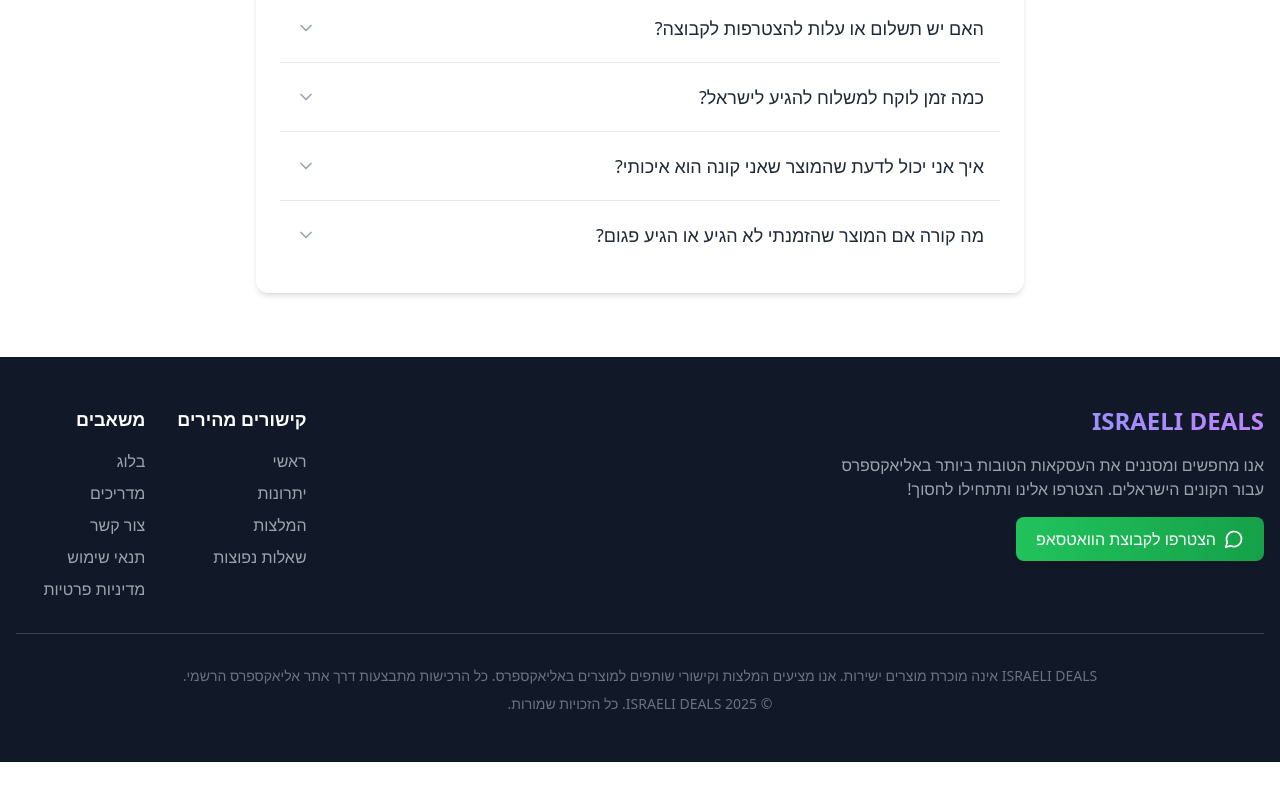
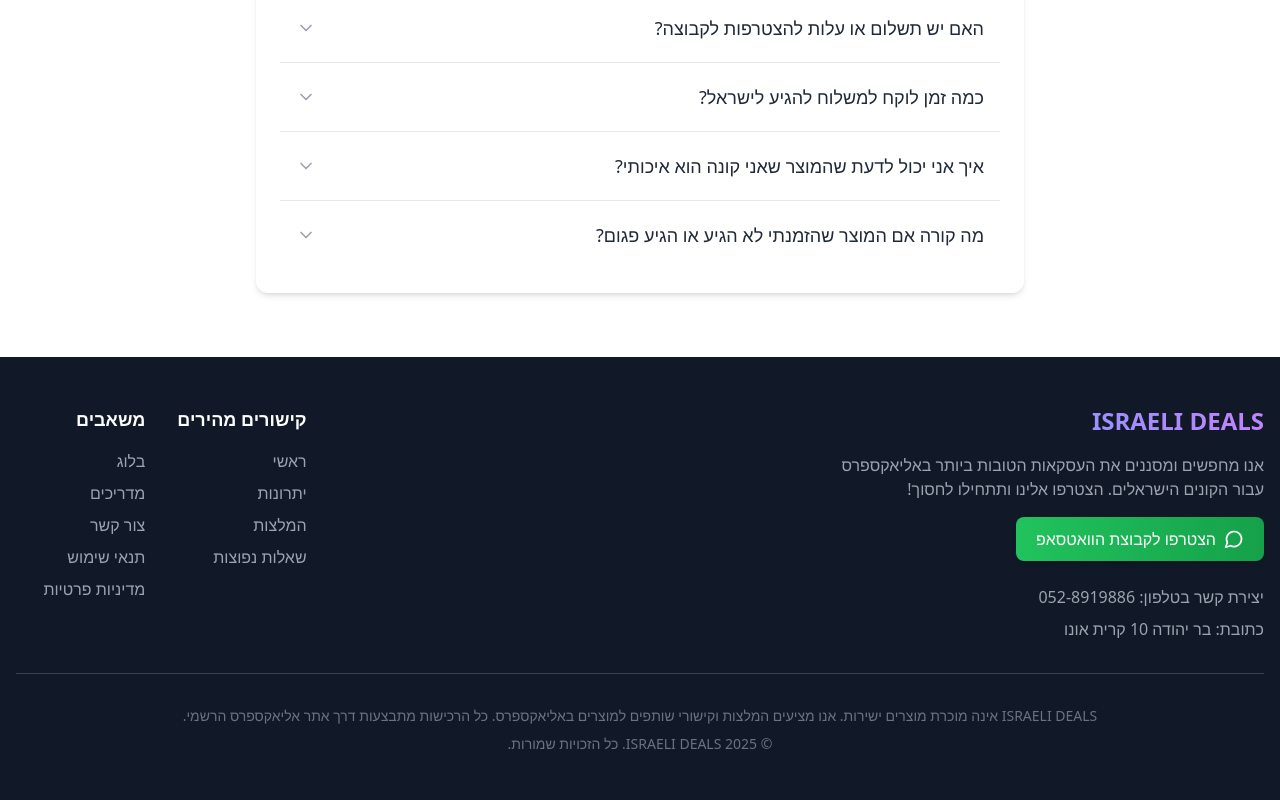
Before and after one commit to Uri-cyber/IsraliDealsNew, a React (Vite) app: page / in a window 1280 px wide. Shown: the part 2463-3263 px from the top of the page. Before the commit the page ends 3225 px from the top, so only its background shows below. Built offline with nearby package versions, Linux system fonts and the light colour scheme.

Commit message:
Add contact information to footer

```diff
--- a/src/components/Footer.tsx
+++ b/src/components/Footer.tsx
@@ -18,6 +18,10 @@ const Footer: React.FC = () => {
             </p>
             <div className="mb-6">
               <WhatsAppButton size="md" location="footer" />
+            </div>
+            <div className="text-gray-400">
+              <p className="mb-2">יצירת קשר בטלפון: 052-8919886</p>
+              <p>כתובת: בר יהודה 10 קרית אונו</p>
             </div>
           </div>
 
```
